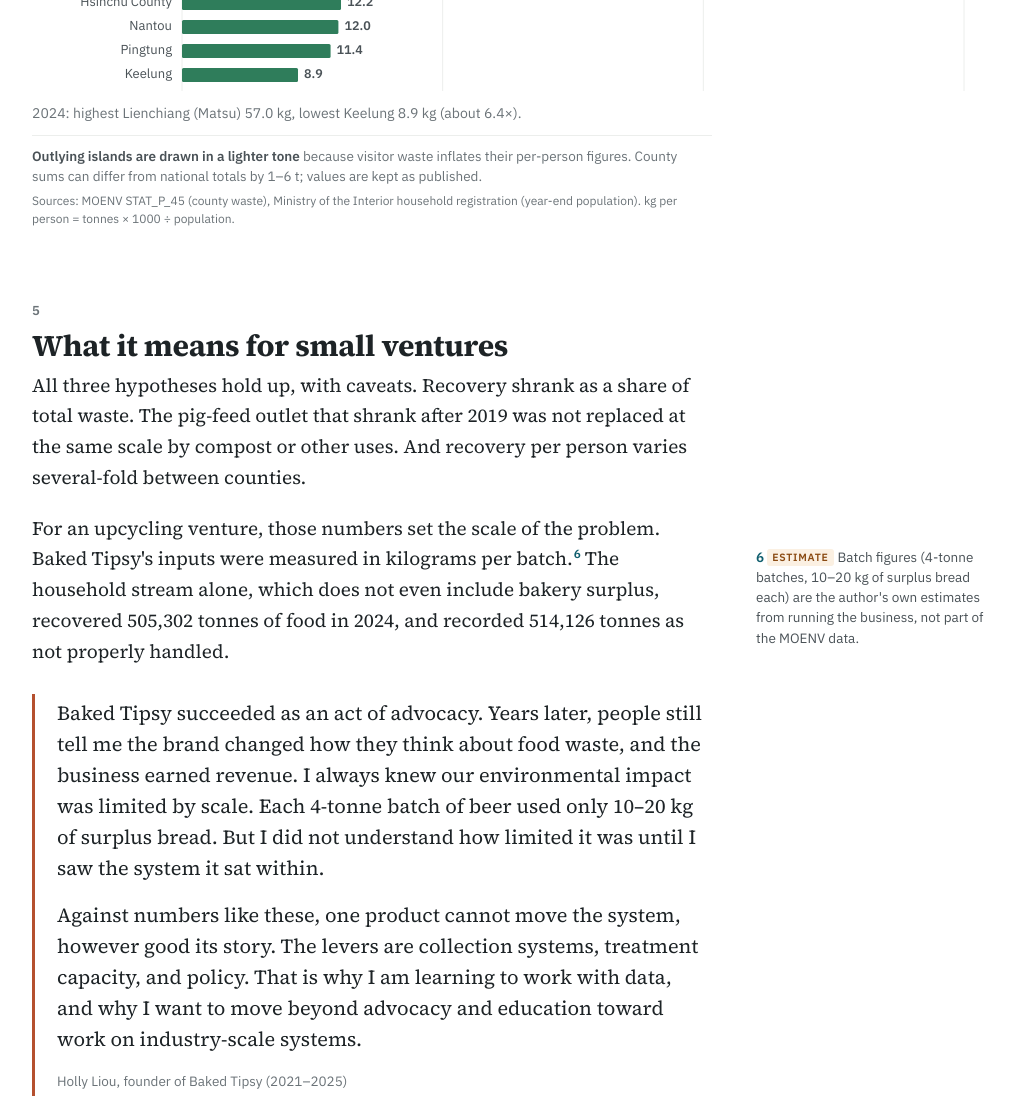
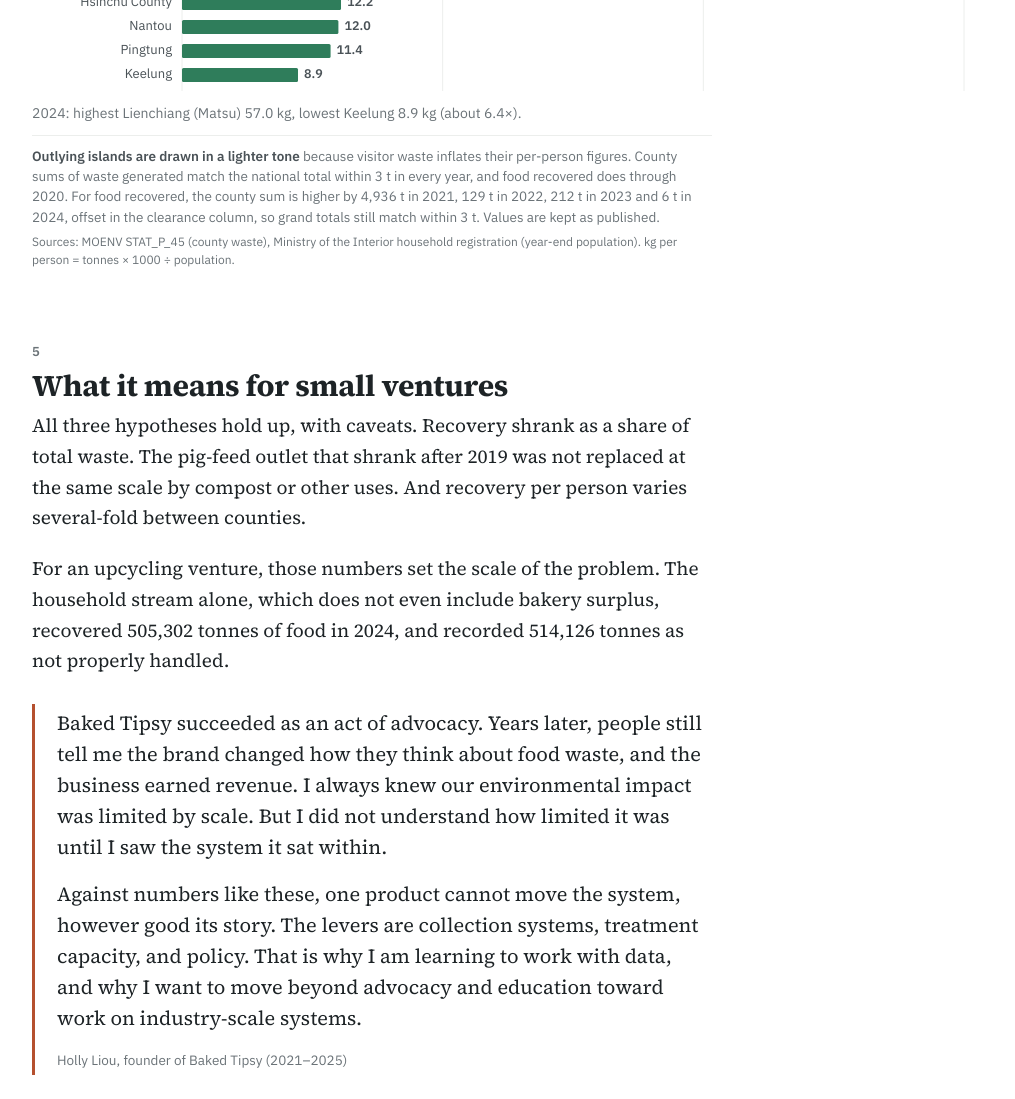
Before and after one commit to hollyhaoliou/taiwan-food-waste-analysis, a plain HTML site: page docs/index.html in a window 1280 px wide. Shown: the part 5860-6959 px from the top of the page, without its empty margins (121-1136 px from the left). Drawn offline with Linux system fonts and the light colour scheme.

Commit message:
Remove Baked Tipsy batch estimates and correct the county-sum note
Drop the 4-tonne and 10–20 kg figures from the report, and state the real gap between county sums and national totals.

Co-authored-by: hollyhaoliou <hollyhaoliou@users.noreply.github.com>

```diff
--- a/docs/index.html
+++ b/docs/index.html
@@ -305,7 +305,7 @@ blockquote footer{font-family:var(--sans);font-size:13.5px;color:var(--ink-3);fo
         </div>
         <div class="chart" id="county"></div>
         <p class="fig-sub" id="countyRatio" aria-live="polite" style="margin-top:8px"></p>
-        <figcaption><b>Outlying islands are drawn in a lighter tone</b> because visitor waste inflates their per-person figures. County sums can differ from national totals by 1–6 t; values are kept as published.<div class="src">Sources: MOENV STAT_P_45 (county waste), Ministry of the Interior household registration (year-end population). kg per person = tonnes × 1000 ÷ population.</div></figcaption>
+        <figcaption><b>Outlying islands are drawn in a lighter tone</b> because visitor waste inflates their per-person figures. County sums of waste generated match the national total within 3 t in every year, and food recovered does through 2020. For food recovered, the county sum is higher by 4,936 t in 2021, 129 t in 2022, 212 t in 2023 and 6 t in 2024, offset in the clearance column, so grand totals still match within 3 t. Values are kept as published.<div class="src">Sources: MOENV STAT_P_45 (county waste), Ministry of the Interior household registration (year-end population). kg per person = tonnes × 1000 ÷ population.</div></figcaption>
       </figure>
     </section>
 
@@ -313,9 +313,9 @@ blockquote footer{font-family:var(--sans);font-size:13.5px;color:var(--ink-3);fo
       <span class="sec-num">5</span>
       <h2 class="sec">What it means for small ventures</h2>
       <p>All three hypotheses hold up, with caveats. Recovery shrank as a share of total waste. The pig-feed outlet that shrank after 2019 was not replaced at the same scale by compost or other uses. And recovery per person varies several-fold between counties.</p>
-      <p>For an upcycling venture, those numbers set the scale of the problem. Baked Tipsy's inputs were measured in kilograms per batch.<span class="sn-ref"></span><span class="sidenote"><span class="tag">Estimate</span>Batch figures (4-tonne batches, 10–20 kg of surplus bread each) are the author's own estimates from running the business, not part of the MOENV data.</span> The household stream alone, which does not even include bakery surplus, recovered 505,302 tonnes of food in 2024, and recorded 514,126 tonnes as not properly handled.</p>
+      <p>For an upcycling venture, those numbers set the scale of the problem. The household stream alone, which does not even include bakery surplus, recovered 505,302 tonnes of food in 2024, and recorded 514,126 tonnes as not properly handled.</p>
       <blockquote>
-        <p>Baked Tipsy succeeded as an act of advocacy. Years later, people still tell me the brand changed how they think about food waste, and the business earned revenue. I always knew our environmental impact was limited by scale. Each 4-tonne batch of beer used only 10–20 kg of surplus bread. But I did not understand how limited it was until I saw the system it sat within.</p>
+        <p>Baked Tipsy succeeded as an act of advocacy. Years later, people still tell me the brand changed how they think about food waste, and the business earned revenue. I always knew our environmental impact was limited by scale. But I did not understand how limited it was until I saw the system it sat within.</p>
         <p>Against numbers like these, one product cannot move the system, however good its story. The levers are collection systems, treatment capacity, and policy. That is why I am learning to work with data, and why I want to move beyond advocacy and education toward work on industry-scale systems.</p>
         <footer>Holly Liou, founder of Baked Tipsy (2021–2025)</footer>
       </blockquote>
@@ -335,7 +335,7 @@ blockquote footer{font-family:var(--sans);font-size:13.5px;color:var(--ink-3);fo
           <li><strong>The 2018 jump is unverified.</strong> Total waste generated rose 25.25% from 2017 to 2018, possibly a definitional change. Post-2019 comparisons (4.92% → 4.09%) avoid it.</li>
           <li><strong>ASF rules are context, not cause.</strong> The March 31, 2019 notice coincides with the pig-feed drop; causation is not tested. Regulated feeding continued.</li>
           <li><strong>Island per-person figures are inflated by visitors.</strong> The denominator is registered population, not people actually present.</li>
-          <li><strong>Small discrepancies retained.</strong> National totals and county sums differ by 1–6 t in some years; both are kept as published.</li>
+          <li><strong>County sums and national totals.</strong> Waste generated matches within 3 t in every year, and food recovered does through 2020. For food recovered the county sum is higher by 4,936 t in 2021, 129 t in 2022, 212 t in 2023 and 6 t in 2024, offset in the county clearance column, so grand totals still match within 3 t. Both are kept as published.</li>
           <li><strong>"Recovery rate" is food recovered ÷ all general waste,</strong> not the share of food waste that was recovered.</li>
         </ul>
       </div>
```
Also changed, not shown: 1 other file.
